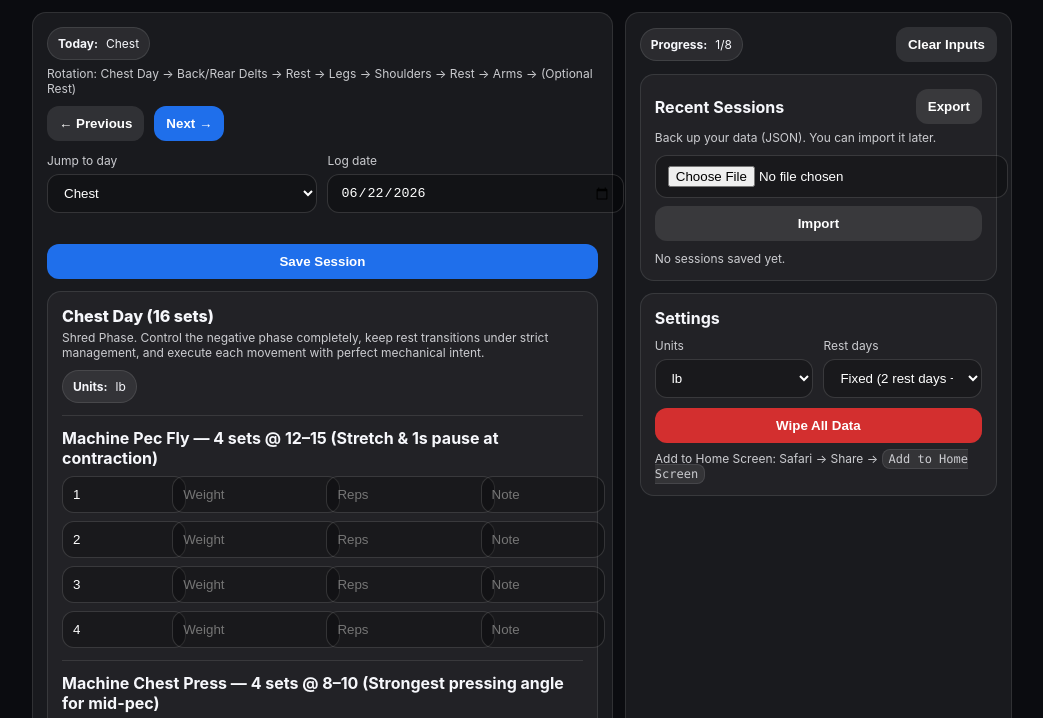
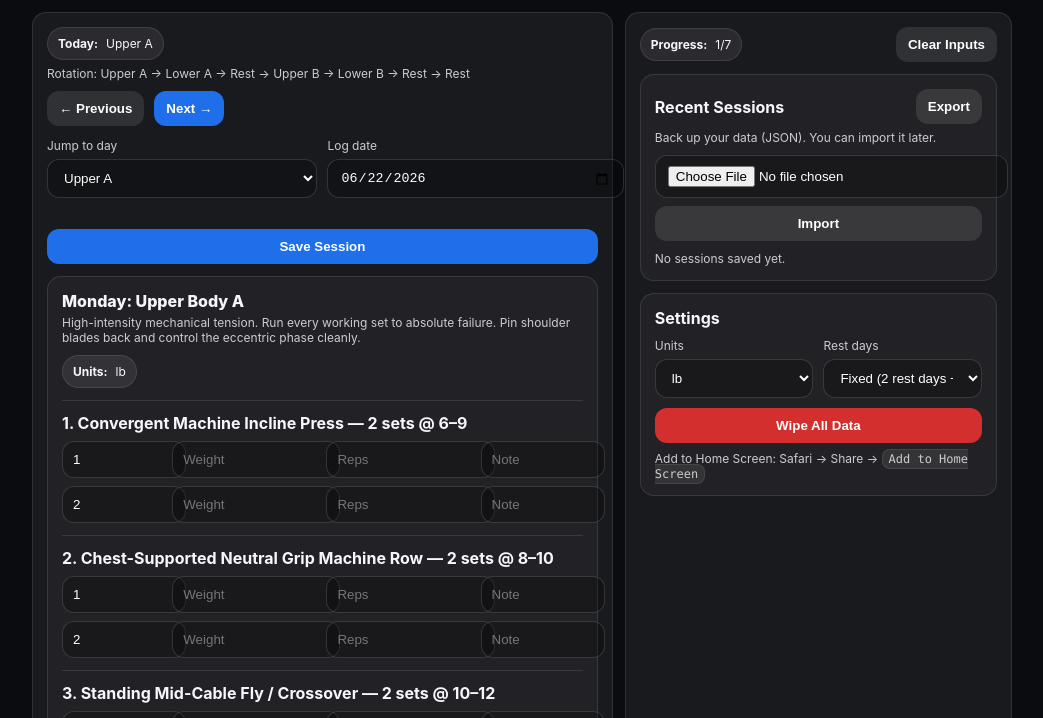
Before and after one commit to Dsrat679/Workout-tracker, a plain HTML site: page index.html in a window 1280 px wide. Shown: the part 74-792 px from the top of the page, without its empty margins (118-1161 px from the left). Drawn offline with Linux system fonts and the light colour scheme.

Commit message:
Update workout plan and exercise details

```diff
--- a/index.html
+++ b/index.html
@@ -50,7 +50,7 @@
     <div class="row" style="justify-content: space-between;">
       <div>
         <div class="pill"><strong>Today:</strong> <span id="todayLabel">—</span></div>
-        <div class="small muted" style="margin-top:6px;">Rotation: Chest Day → Back/Rear Delts → Rest → Legs → Shoulders → Rest → Arms → (Optional Rest)</div>
+        <div class="small muted" style="margin-top:6px;">Rotation: Upper A → Lower A → Rest → Upper B → Lower B → Rest → Rest</div>
       </div>
       <div class="row">
         <button class="btn secondary" id="prevBtn">← Previous</button>
@@ -133,76 +133,71 @@
 <script>
   const PLAN = [
     {
-      key: "Chest",
-      title: "Chest Day (16 sets)",
-      notes: "Shred Phase. Control the negative phase completely, keep rest transitions under strict management, and execute each movement with perfect mechanical intent.",
+      key: "Upper A",
+      title: "Monday: Upper Body A",
+      notes: "High-intensity mechanical tension. Run every working set to absolute failure. Pin shoulder blades back and control the eccentric phase cleanly.",
       exercises: [
-        { name: "Machine Pec Fly", sets: 4, repRange: "12–15 (Stretch & 1s pause at contraction)" },
-        { name: "Machine Chest Press", sets: 4, repRange: "8–10 (Strongest pressing angle for mid-pec)" },
-        { name: "Incline Machine Press", sets: 4, repRange: "10–12 (Upper chest focus; adjust seat for deep stretch)" },
-        { name: "Cable Low-to-High Fly", sets: 4, repRange: "12–15 (Upper/inner chest; keep proud chest, avoid traps)" }
+        { name: "1. Convergent Machine Incline Press", sets: 2, repRange: "6–9" },
+        { name: "2. Chest-Supported Neutral Grip Machine Row", sets: 2, repRange: "8–10" },
+        { name: "3. Standing Mid-Cable Fly / Crossover", sets: 2, repRange: "10–12" },
+        { name: "4. Cable Lat Pulldown (Single-Arm or Wide)", sets: 2, repRange: "8–10" },
+        { name: "5. Cable Lateral Raises (Behind-the-Back)", sets: 3, repRange: "12–15" },
+        { name: "6. Bicep Cable Curl + Overhead Tricep Ext. (Superset)", sets: 2, repRange: "10–12" }
       ]
     },
     {
-      key: "Back",
-      title: "Back & Rear Delt Focus (14 sets)",
-      notes: "Drive hard with the elbows, not your hands. Keep tension constant on the cables—do not let the weight stack slam.",
+      key: "Lower A",
+      title: "Tuesday: Lower Body A",
+      notes: "Quad dominance and structural hip control. No lower back loading. Keep movement continuous and precise.",
       exercises: [
-        { name: "A1. Wide-Grip Cable Pulldown", sets: 4, repRange: "10–12" },
-        { name: "A2. Cable Rear Delt Fly (Reverse Fly)", sets: 4, repRange: "15–20" },
-        { name: "B1. Close-Grip Cable Row (V-Bar)", sets: 3, repRange: "10–12" },
-        { name: "B2. Cable Face Pull", sets: 3, repRange: "15–20" }
+        { name: "1. Leg Press (High Foot Placement)", sets: 2, repRange: "8–10" },
+        { name: "2. Seated Leg Extensions", sets: 3, repRange: "10–12" },
+        { name: "3. Lying or Seated Leg Curl", sets: 3, repRange: "8–10" },
+        { name: "4. Standing or Seated Machine Calf Raises", sets: 3, repRange: "12–15" },
+        { name: "5. Hanging Knee Raises or Decline Abs", sets: 3, repRange: "Failure" }
       ]
     },
     {
-      key: "Rest",
-      title: "Rest / Zone 2 Only",
-      notes: "30 min Zone 2 cardio (treadmill incline walk or stationary bike). Mobility optional. Keep moving to assist fat loss.",
+      key: "Rest 1",
+      title: "Wednesday: Rest / Active Recovery Only",
+      notes: "30 min Zone 2 cardio (treadmill incline walk or bike). Mobility focus. Assist fat loss and clear muscle system inflammation.",
       exercises: []
     },
     {
-      key: "Legs",
-      title: "Legs - Pure Machine & Cable (16 sets)",
-      notes: "100% lower-back safe. Control the negatives smoothly. Keep rest down to 60s max to maintain high metabolic output.",
+      key: "Upper B",
+      title: "Thursday: Upper Body B",
+      notes: "Altered push angles and upper lat width emphasis. Maximize peak muscle contraction squeezes.",
       exercises: [
-        { name: "A1. Leg Press (Machine)", sets: 4, repRange: "12–15" },
-        { name: "B1. Cable Goblet Squat (Heels Elevated)", sets: 4, repRange: "10–12" },
-        { name: "C1. Machine Seated Leg Curl", sets: 4, repRange: "12–15" },
-        { name: "D1. Machine Leg Extension", sets: 4, repRange: "12–15" }
+        { name: "1. Convergent Flat Chest Press Machine", sets: 2, repRange: "6–9" },
+        { name: "2. Wide-Grip Lat Pulldown or Seated Cable Row", sets: 2, repRange: "8–10" },
+        { name: "3. Machine Shoulder Press (Convergent/Cable)", sets: 2, repRange: "8–10" },
+        { name: "4. Single-Arm Cable Low-to-High Fly", sets: 2, repRange: "10–12" },
+        { name: "5. Cable Face Pulls (with Rope)", sets: 3, repRange: "12–15" },
+        { name: "6. Tricep Pushdown + Incline Cable Hammer Curl (Superset)", sets: 2, repRange: "10–12" }
       ]
     },
     {
-      key: "Shoulders",
-      title: "Shoulders - Pure Cable Burn (14 sets)",
-      notes: "Cables keep mechanical tension completely locked at the bottom where dumbbells drop off. Prioritize execution rhythm.",
+      key: "Lower B",
+      title: "Friday: Lower Body B",
+      notes: "Posterior chain dominance. Start fresh on hamstrings to bring maximum training intensity into structural tissue recovery.",
       exercises: [
-        { name: "A1. Machine Overhead Shoulder Press", sets: 4, repRange: "10–12" },
-        { name: "B1. Behind-Back Cable Lateral Raise", sets: 4, repRange: "12–15 / side" },
-        { name: "C1. Cable Cross-Over Y-Raise", sets: 3, repRange: "15–20" },
-        { name: "D1. Cable Face Pull (High Pulley)", sets: 3, repRange: "15–20" }
+        { name: "1. Seated or Lying Leg Curl (Hams First)", sets: 3, repRange: "8–10" },
+        { name: "2. Hack Squat Machine or Pendulum Squat", sets: 2, repRange: "8–10" },
+        { name: "3. Machine Leg Press (Low & Tight Foot Placement)", sets: 2, repRange: "10–12" },
+        { name: "4. Seated Calf Raises (Soleus Focus)", sets: 3, repRange: "12–15" },
+        { name: "5. Cable Crunch / Rope Pulldowns", sets: 3, repRange: "Failure" }
       ]
     },
     {
-      key: "Rest2",
-      title: "Rest / Zone 2 Only",
-      notes: "30 min Zone 2. Focus on internal hydration, recovery protocols, and keeping up daily baseline activity steps.",
+      key: "Rest 2",
+      title: "Saturday: Rest / Tissue Repair",
+      notes: "Deep rest day. Allow central nervous system fatigue to clear out entirely. Track step count targets.",
       exercises: []
     },
     {
-      key: "Arms",
-      title: "Arms - Antagonist Cable Supersets (14 sets)",
-      notes: "Zero rest between movements inside the superset block. Keep your shoulders pinned back and elbows locked in place.",
-      exercises: [
-        { name: "A1. Cable EZ-Bar Bicep Curl", sets: 4, repRange: "10–12" },
-        { name: "A2. Cable Rope Tricep Pushdown", sets: 4, repRange: "12–15" },
-        { name: "B1. Cable Rope Hammer Curl", sets: 3, repRange: "10–12" },
-        { name: "B2. Cable Overhead Tricep Extension", sets: 3, repRange: "12–15" }
-      ]
-    },
-    {
-      key: "RestOpt",
-      title: "Optional Rest / Zone 2 Only",
-      notes: "Check your baseline recovery markers. If you feel fully charged, loop right back into the Chest Day phase.",
+      key: "Rest 3",
+      title: "Sunday: Rest / Preparation",
+      notes: "Internal hydration checking and nutrition prep for the week. Rest day meal structural alignment.",
       exercises: []
     }
   ];
@@ -241,7 +236,7 @@
     const sel=$("daySelect"); sel.innerHTML="";
     PLAN.forEach((d,idx)=>{
       const opt=document.createElement("option"); opt.value=String(idx);
-      opt.textContent = d.key==="Rest2" ? "Rest (2)" : (d.key==="RestOpt" ? "Optional Rest" : d.key);
+      opt.textContent = d.key;
       sel.appendChild(opt);
     });
     sel.value=String(state.pointer);
@@ -261,7 +256,7 @@
     const day=PLAN[state.pointer];
     ensureDraftForDay(day.key);
 
-    $("todayLabel").textContent = day.key==="Rest2" ? "Rest" : (day.key==="RestOpt" ? "Optional Rest" : day.key);
+    $("todayLabel").textContent = day.key;
     $("progressLabel").textContent = `${state.pointer+1}/${PLAN.length}`;
 
     $("dateInput").value = state.draft[day.key].logDate || todayISO();
@@ -443,7 +438,7 @@
     const url=URL.createObjectURL(blob);
     const a=document.createElement("a"); a.href=url;
     a.download=`dustin_workout_tracker_backup_${todayISO()}.json`;
-    document.body.appendChild(a); a.click(); remove();
+    document.body.appendChild(a); a.click(); a.remove();
     URL.revokeObjectURL(url);
   });
 
@@ -479,3 +474,4 @@
 </script>
 </body>
 </html>
+</html>
```
